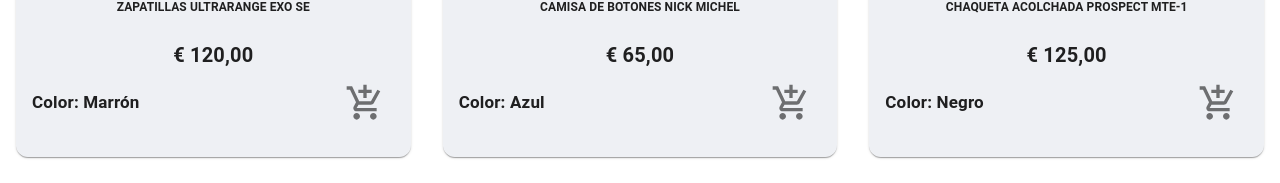
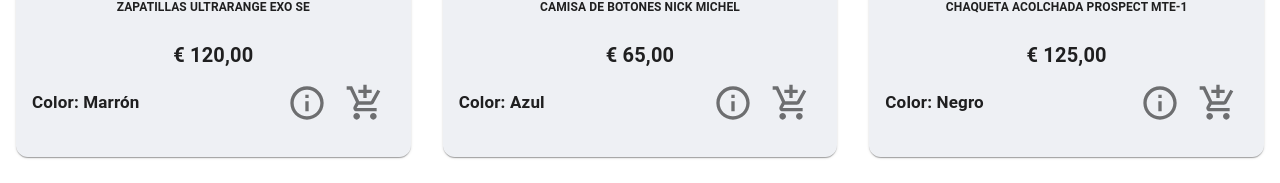
Before and after one commit to Wolfdog940/Vans-E-Commerce, a React (Create React App) app: page / in a window 1280 px wide. Shown: the part 565-748 px from the top of the page. Built offline with nearby package versions, Linux system fonts and the light colour scheme.

Commit message:
redireccion a infopage

```diff
--- a/src/components/ProductCard/ProductCard.tsx
+++ b/src/components/ProductCard/ProductCard.tsx
@@ -5,11 +5,11 @@
 import ArrowForwardIosIcon from '@mui/icons-material/ArrowForwardIos';
 import ArrowBackIosIcon from '@mui/icons-material/ArrowBackIos';
 import MobileStepper from '@mui/material/MobileStepper';
-import { Link } from 'react-router-dom';
+import { Link, useNavigate } from 'react-router-dom';
 import  { Product, addProduct }  from "../../store/addToCarSlice/addToCarSlice"
 import { useCustomDispatch, useCustomSelector} from '../../hooks/redux';
 import { toast } from 'react-toastify';
-
+import InfoOutlinedIcon from '@mui/icons-material/InfoOutlined';
 
 
 type ProductProps = {
@@ -26,6 +26,8 @@
 
 }
 export const ProductCard = ({product}:any):JSX.Element => {
+
+    const nav = useNavigate()
 
     const dispatch = useCustomDispatch()
 
@@ -62,6 +64,9 @@
                 AddedToCartToast()
             }
 
+    const handleRedirecctionToInfoPage = () => {
+        nav(`/infoPage/${productId}`)
+    }
 
     const infiniteCarouselForward =():void=>{
         setCounter(counter +1)
@@ -102,9 +107,14 @@
                             <Typography sx={{fontSize:17 ,fontWeight:"bold"}}>
                                 {`Color: ${color}`}
                             </Typography>
-                            <IconButton onClick={handleClick}  sx={{width:60,height:60 }}>
-                            <AddShoppingCartOutlinedIcon  sx={{fontSize:40 }}/>
-                        </IconButton>
+                            <Box>
+                                <IconButton onClick={handleRedirecctionToInfoPage}>
+                                    <InfoOutlinedIcon sx={{width:40,height:40 }}/>
+                                </IconButton>
+                                <IconButton onClick={handleClick}  sx={{width:60,height:60 }}>
+                                <AddShoppingCartOutlinedIcon  sx={{fontSize:40 }}/>
+                            </IconButton>
+                            </Box>
                         </Box>
                 </CardContent>
             </Card>
```
